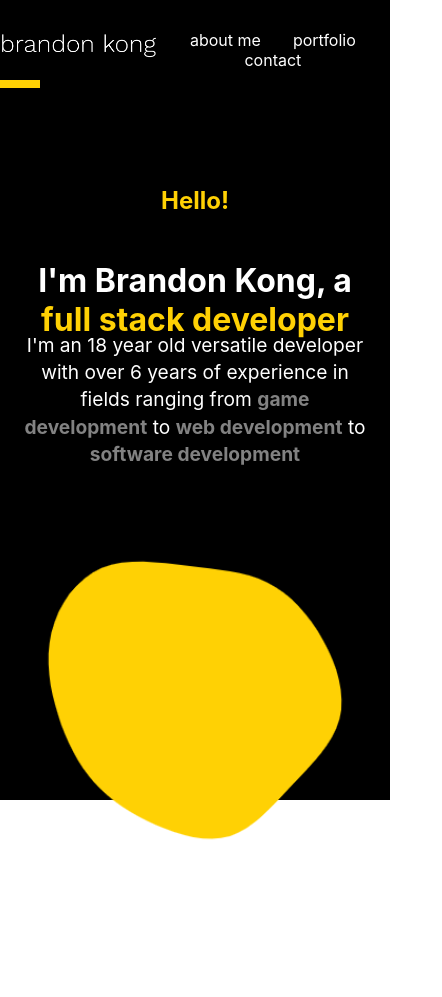
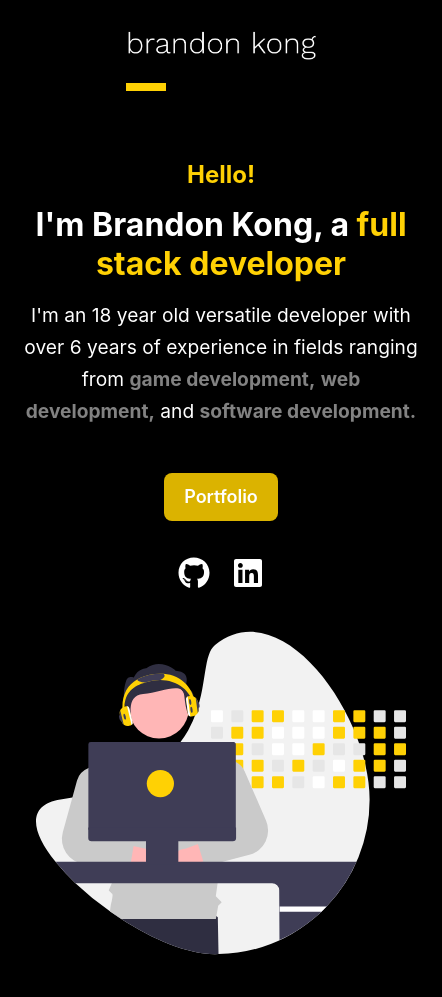
Before and after one commit to brandon-kong/portfolio, a Gatsby site: page / in a window 390 px wide. Shown: the whole page, 442 px wide, since content can reach past the window. Before the commit the page ends 875 px from the top, so only its background shows below. Built offline with nearby package versions, Linux system fonts and the light colour scheme; Gatsby itself is replaced by a stand-in of ours.

Commit message:
website responsivity, added Github/Linkedin icons in Hero section

```diff
--- a/package.json
+++ b/package.json
@@ -15,6 +15,10 @@
     "clean": "gatsby clean"
   },
   "dependencies": {
+    "@fortawesome/fontawesome-svg-core": "^6.1.1",
+    "@fortawesome/free-solid-svg-icons": "^6.1.1",
+    "@fortawesome/react-fontawesome": "^0.1.18",
+    "@react-icons/all-files": "^4.1.0",
     "gatsby": "^4.15.2",
     "gatsby-plugin-image": "^2.15.1",
     "gatsby-plugin-react-svg": "^3.1.0",
@@ -23,6 +27,7 @@
     "gatsby-source-filesystem": "^4.15.0",
     "gatsby-transformer-sharp": "^4.15.1",
     "react": "^18.1.0",
+    "react-burger-menu": "^3.0.8",
     "react-dom": "^18.1.0",
     "react-helmet": "^6.1.0"
   }
--- a/src/components/Landing.js
+++ b/src/components/Landing.js
@@ -1,16 +1,25 @@
-import React, { useState } from "react"
+import React, { } from "react"
+import { Link } from "gatsby"
 import styled from "styled-components"
-import { StaticImage } from "gatsby-plugin-image"
+
+import { FaGithub } from "@react-icons/all-files/fa/FaGithub";
+import { FaLinkedin } from "@react-icons/all-files/fa/FaLinkedin";
+
+import B from "../images/hero-image.svg"
 
 
 const LandingDiv = styled.div`
     max-width: 1000px;
     margin: auto;
-    min-height: 700px;
-    display: grid;
-    grid-template-columns: repeat(2, 1fr);
-    gap: 10px;
-    grid-auto-rows: minmax(90px, 90px);
+    min-height: 600px;
+    background-color: #000;
+
+    padding-top: 3em;
+
+    display: flex;
+    flex-direction: row;
+    justify-content: space-evenly;
+
     align-content: center;
     align-items: center;
     justify-items: start;
@@ -18,25 +27,30 @@ const LandingDiv = styled.div`
     padding-right: 20px;
 
     @media (max-width: 768px) {
-        grid-template-columns: repeat(1, 1fr);
+        flex-direction: column;
         justify-items: center;
+        min-height: 600px;
     }
+
 `
 
-const WelcomeDiv = styled.div`
-    display: flex;
-    grid-column: 1;
-    grid-row: 1;
+const TextDiv = styled.div`
+    max-width: 500px;
 `
 
 const WelcomeText = styled.h2`
-    grid-column: 1;
-    grid-row: 1;
+
     font-family: -apple-system, BlinkMacSystemFont, "Segoe UI", Roboto, "Helvetica Neue", Arial, "Noto Sans", sans-serif, "Apple Color Emoji", "Segoe UI Emoji", "Segoe UI Symbol", "Noto Color Emoji";
     font-weight: 650;
     color: #ffd104;
     font-size: 1.5em;
     text-align: left;
+
+    @media (max-width: 768px) {
+        text-align: center;
+    }
+
+    margin: .5em 0 .5em 0;
 `
 
 const MainText = styled.h1`
@@ -50,6 +64,8 @@ const MainText = styled.h1`
     @media (max-width: 768px) {
         text-align: center;
     }
+
+    margin: .5em 0 .5em 0;
 `
 
 const BottomText = styled.p`
@@ -58,31 +74,19 @@ const BottomText = styled.p`
     font-family: -apple-system, BlinkMacSystemFont, "Segoe UI", Roboto, "Helvetica Neue", Arial, "Noto Sans", sans-serif, "Apple Color Emoji", "Segoe UI Emoji", "Segoe UI Symbol", "Noto Color Emoji";
     color: white;
     font-size: 1.2rem;
-    line-height: 1.7rem;
+    line-height: 2rem;
+    text-align: left;
 
     @media (max-width: 768px) {
         text-align: center;
     }
+
+    margin: .5em 0 .5em 0;
 `
 
-const BlobStyle = styled.div`
-    grid-column: 2;
-    grid-row: 2;
-
-    @media (max-width: 768px) {
-        grid-column: 1;
-        grid-row: 6
-    }
-`
-
-const PortraitStyle = styled.div`
-    grid-column: 2;
-    grid-row: 2;
-
-    @media (max-width: 768px) {
-        grid-column: 1;
-        grid-row: 6
-    }
+const ImgDiv = styled.div`
+    padding-left: 1rem;
+    padding-right: 1rem;
 `
 
 const PrimaryText = {
@@ -93,31 +97,130 @@ const BoldedParagraph = {
     color: "rgb(130, 130, 130)",
 }
 
-function ImgGrid(props) {
+const StyledGithub = styled(FaGithub)`
+    color: white;
+    transition: color 250ms;
+
+    &:hover {
+        color: rgb(255, 244, 194);
+    }
+`
+const StyledLinkedin = styled(FaLinkedin)`
+    color: white;
+    transition: color 250ms;
+
+    &:hover {
+        color: rgb(255, 244, 194);
+    }
+`
+
+const Button = styled(Link)`
+
+    display: flex;
+    justify-content: center;
+    align-items: center;
+
+    font-family: -apple-system, BlinkMacSystemFont, "Segoe UI", Roboto, "Helvetica Neue", Arial, "Noto Sans", sans-serif, "Apple Color Emoji", "Segoe UI Emoji", "Segoe UI Symbol", "Noto Color Emoji";
+    font-size: 1.125rem;
+    font-weight: 600;
+
+
+    box-sizing: border-box;
+    text-decoration: none;
+    color: white;
+    padding: 0.5rem 1.25rem;
+    min-height: 3rem;
+    min-width: 3rem;
+
+    border-radius: 8px;
+    background-color: #dbb300;
+    margin: 2em 0 2em 0;
+
+    @media (max-width: 768px) {
+        margin 2em auto;
+    }
+
+    transition: background-color 250ms;
+
+    &:hover {
+        background-color: #c9a500;
+    }
+`
+
+const BottomOverlay = styled.div`
+    display: flex;
+    flex-direction: row;
+    align-items: center;
+
+    @media (max-width: 768px) {
+        flex-direction: column;
+    }
+`
+const LineItem = styled.div`
+    padding-left: 1em;
+
+    @media (max-width: 768px) {
+        padding-right: 0.7em;
+        padding-left: 0.7em;
+    }
+`
+
+const Overlays = styled.div`
+    display: flex;
+    flex-direction: row;
+`
+
+function GithubOverlay(props){
     return (
-        <BlobStyle>
-            <StaticImage className="unselectable" src="../images/blob-haikei.png" height={550} width={550}/>
-        </BlobStyle>
+        <a href={props.to}>
+            <StyledGithub fontSize="2rem"/>
+        </a>
     )
 }
 
-function ImgGridFace(props){
+function LinkedinOverlay(props){
     return (
-        <PortraitStyle>
-            <StaticImage className="unselectable" src="../images/me.png" height={200} width={220} alt="picture of me"/>
-        </PortraitStyle>
+        <a href={props.to}>
+            <StyledLinkedin fontSize="2rem"/>
+        </a>
+    )
+}
+
+const ImgStyles = {
+    overflow: 'visible',
+    width: 'auto',
+}
+
+function ImgGrid(props) {
+    return (
+        <ImgDiv>
+            <B height={400} width={370} style={ImgStyles}/>
+        </ImgDiv>
     )
 }
 
 function Landing(props) {
     return (
         <LandingDiv>
-            <WelcomeDiv>
+            <TextDiv>
                 <WelcomeText>Hello!</WelcomeText>
-            </WelcomeDiv>
-            <MainText>I'm Brandon Kong, a <span style={PrimaryText}>full stack developer</span></MainText>
-            <BottomText>I'm an 18 year old versatile developer with over 6 years of experience in fields ranging from <b style={BoldedParagraph}>game development</b> to <b style={BoldedParagraph}>web development</b> to <b style={BoldedParagraph}>software development</b></BottomText>
-            <ImgGrid src="../images/blob-haikei.png"/>
+                <MainText>I'm Brandon Kong, a <span style={PrimaryText}>full stack developer</span></MainText>
+                <BottomText>I'm an 18 year old versatile developer with over 6 years of experience in fields ranging from <b style={BoldedParagraph}>game development,</b> <b style={BoldedParagraph}>web development,</b> and <b style={BoldedParagraph}>software development.</b></BottomText>
+                <BottomOverlay>
+                    <Button to="/">Portfolio</Button>
+                    <Overlays>
+                        <LineItem>
+                            <GithubOverlay to="https://github.com/brandon-kong"/>
+                        </LineItem>
+                        <LineItem>
+                            <LinkedinOverlay to="https://www.linkedin.com/in/brandon-kong0/"/>
+                        </LineItem>
+                    </Overlays>
+
+                </BottomOverlay>
+            </TextDiv>
+
+            <ImgGrid/>
 
         </LandingDiv>
     )
--- a/src/components/Navbar.js
+++ b/src/components/Navbar.js
@@ -5,9 +5,10 @@ import { StaticImage } from "gatsby-plugin-image"
 
 
 const Container = styled.nav`
+    min-height: 80px;
+    min-width: 200px;
     width: 100%;
-    min-height: 80px;
-
+    background-color: #000;
     display: flex;
     justify-content: space-around;
     align-items: center;
@@ -16,6 +17,10 @@ const Container = styled.nav`
 const ListMenu = styled.ul`
     list-style-type: none;
     text-align: center;
+
+    @media (max-width: 768px) {
+        display: none;
+    }
 `
 
 const ListItem = styled.li`
@@ -52,7 +57,7 @@ const ImageStyle = {
 
 const StyledLink = styled(Link)`
     text-decoration: none;
-    color: ${props => props.isDark && "white" || "black"};
+    color: ${props => (props.isDark && "white") || ("black")};
 
 `
 //#0551a5 color palette
--- a/src/css/root.css
+++ b/src/css/root.css
@@ -1,6 +1,10 @@
 * {
     margin: 0;
     padding: 0;
+}
+
+body {
+    width: 100%;
 }
 
 .unselectable {
--- a/src/pages/index.js
+++ b/src/pages/index.js
@@ -14,6 +14,8 @@ const pageStyles = {
   padding: 0,
   fontFamily: "-apple-system, Roboto, sans-serif, serif",
   backgroundColor: "#000000",
+  width: '100%',
+
 }
 
 const Container = styled.div`
@@ -31,11 +33,12 @@ const IndexPage = () => {
     setIsOpen(!isOpen)
   }
   return (
-    <main style={pageStyles}>
+    <main style={pageStyles} className="outer-container">
       <Helmet htmlAttributes={{lang: 'en',}}/>
       <title>Home Page</title>
+
+      <Container>
       <Navbar isDark={true} toggle={toggle}/>
-      <Container>
         <Landing>
 
         </Landing>
```
Also changed, not shown: 1 other file.
